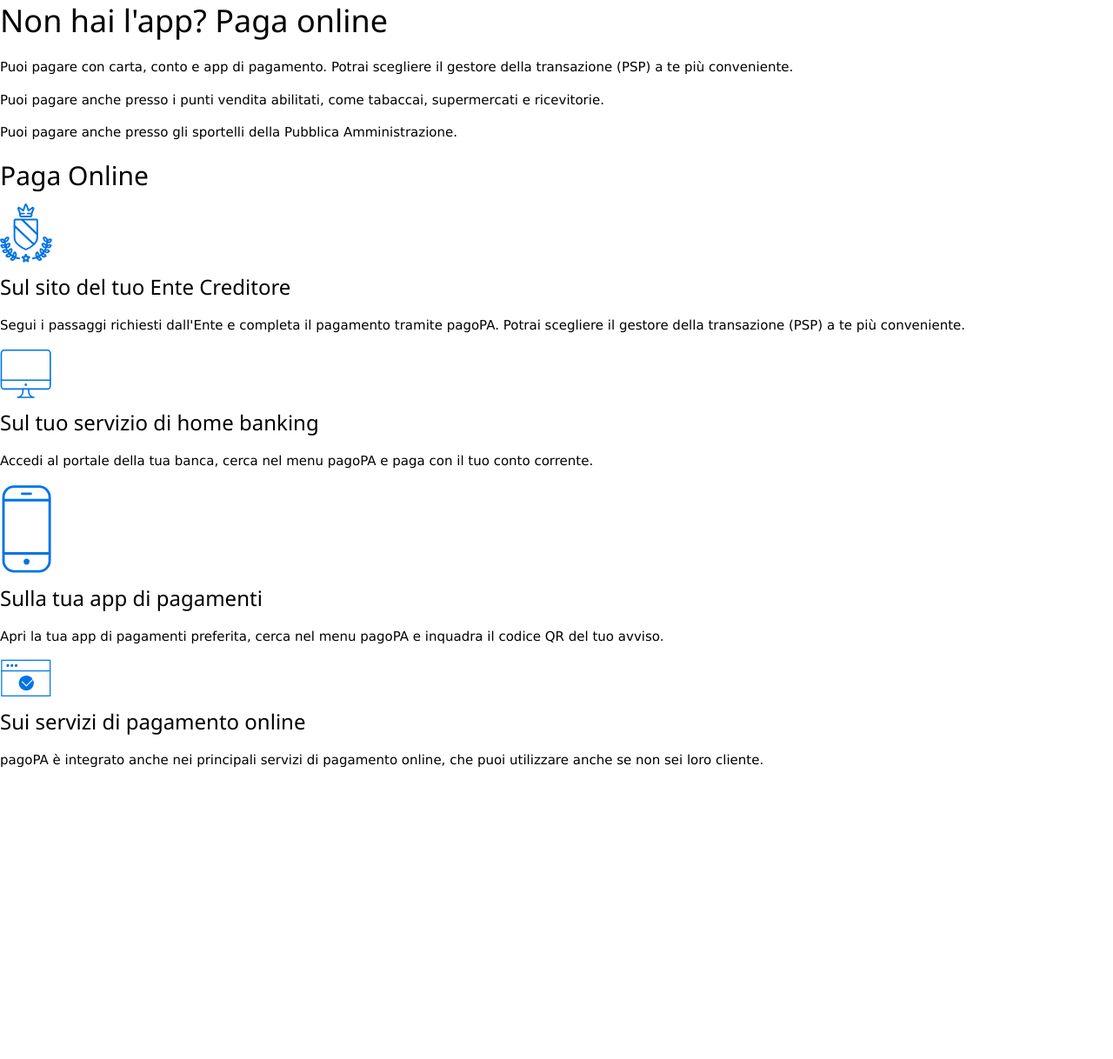
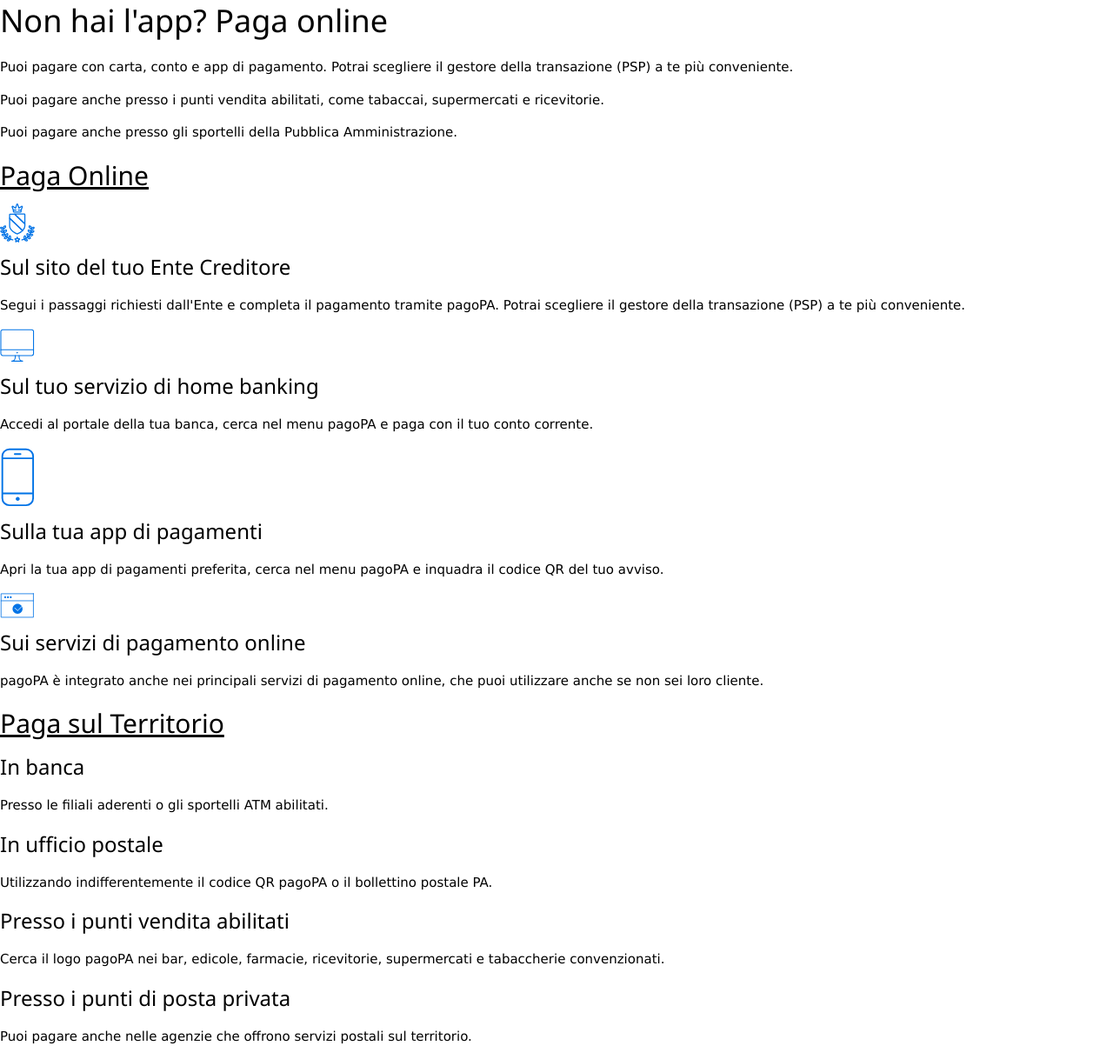
Before and after one commit to MarcoPignataro/edcivica, a Flask app: page /pagoPA in a window 1280 px wide. Shown: the part 497-1715 px from the top of the page at 87% size. Before the commit the page ends 1380 px from the top, so only its background shows below. Run offline with Flask 3, Linux system fonts and the light colour scheme.

Commit message:
evvivaaaa

```diff
--- a/templates/pagoPA.html
+++ b/templates/pagoPA.html
@@ -27,26 +27,49 @@
     <p>Puoi pagare anche presso gli sportelli della Pubblica Amministrazione.</p>
   </div>
   <div>
-
+    <u>
     <h2>Paga Online</h2>
-    <img src="{{ url_for('static', filename='entecreditore.svg') }}" alt="Logo" width="60">
+    </u>
+    <img src="{{ url_for('static', filename='entecreditore.svg') }}" alt="Logo" width="40">
     <h3>Sul sito del tuo Ente Creditore</h3>
     <p>Segui i passaggi richiesti dall'Ente e completa il pagamento tramite pagoPA. Potrai scegliere il gestore della transazione (PSP) a te più conveniente.</p>
 
-    <img src="{{ url_for('static', filename='homebanking.svg') }}" alt="Logo" width="60">
+    <img src="{{ url_for('static', filename='homebanking.svg') }}" alt="Logo" width="40">
     <h3>Sul tuo servizio di home banking</h3>
     <p>Accedi al portale della tua banca, cerca nel menu pagoPA e paga con il tuo conto corrente.</p>
 
 
-    <img src="{{ url_for('static', filename='app_pagamenti.svg') }}" alt="Logo" width="60">
+    <img src="{{ url_for('static', filename='app_pagamenti.svg') }}" alt="Logo" width="40">
     <h3>Sulla tua app di pagamenti</h3>
     <p>Apri la tua app di pagamenti preferita, cerca nel menu pagoPA e inquadra il codice QR del tuo avviso.</p>
 
-    <img src="{{ url_for('static', filename='pagamentionline.svg') }}" alt="Logo" width="60">
+    <img src="{{ url_for('static', filename='pagamentionline.svg') }}" alt="Logo" width="40">
     <h3>Sui servizi di pagamento online</h3>
     <p>pagoPA è integrato anche nei principali servizi di pagamento online, che puoi utilizzare anche se non sei loro cliente.</p>
 
 </div>
+ <div>
+  <u>
+  <h2>Paga sul Territorio</h2>
+  </u>
+
+
+  <h3>In banca</h3>
+  <p>Presso le filiali aderenti o gli sportelli ATM abilitati.</p>
+
+
+
+  <h3>In ufficio postale</h3>
+  <p>Utilizzando indifferentemente il codice QR pagoPA o il bollettino postale PA.</p>
+
+
+  <h3>Presso i punti vendita abilitati</h3>
+  <p>Cerca il logo pagoPA nei bar, edicole, farmacie, ricevitorie, supermercati e tabaccherie convenzionati.</p>
+
+
+  <h3>Presso i punti di posta privata</h3>
+  <p>Puoi pagare anche nelle agenzie che offrono servizi postali sul territorio.</p>
+ </div>
 
 
 {% endblock %}
```
